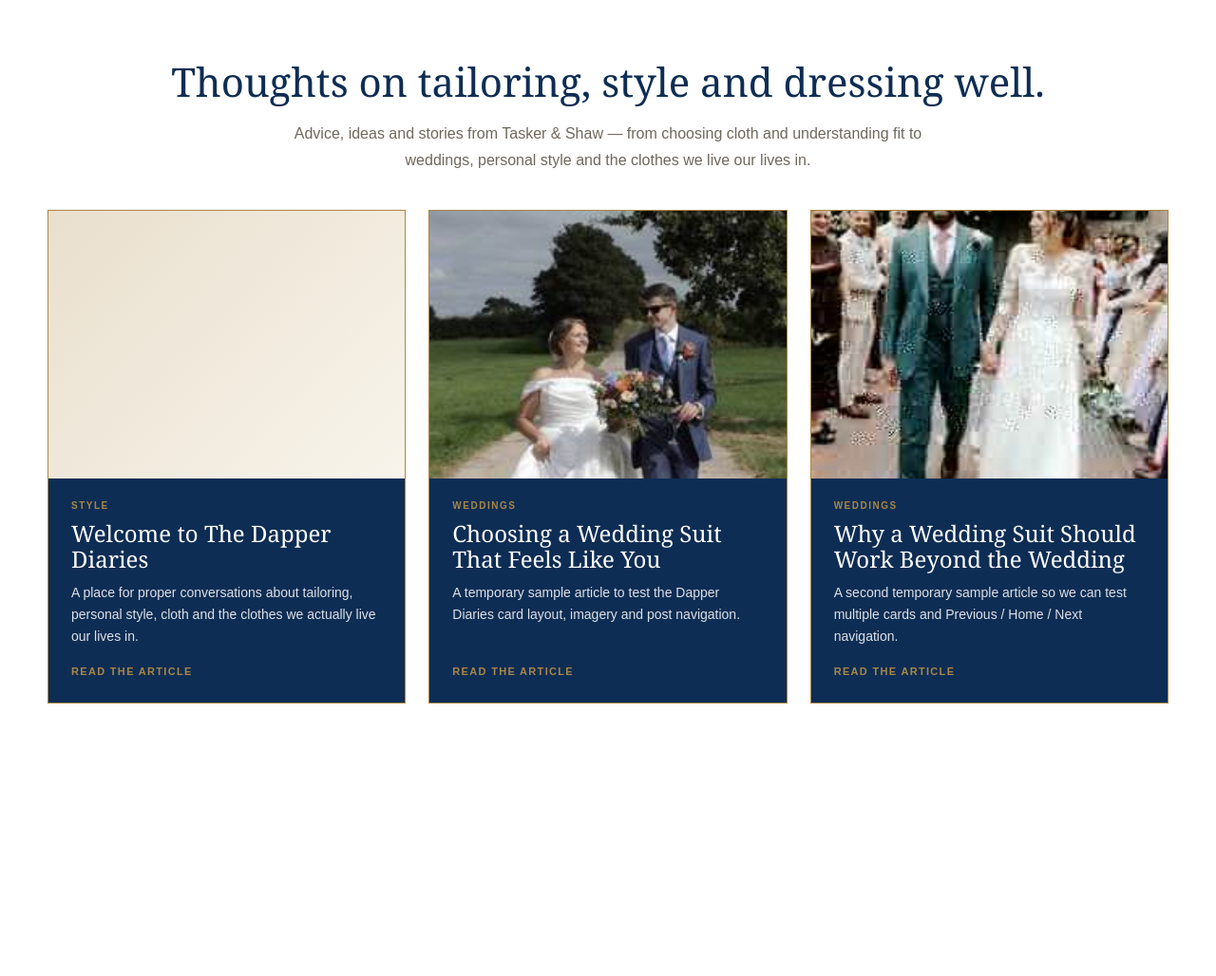
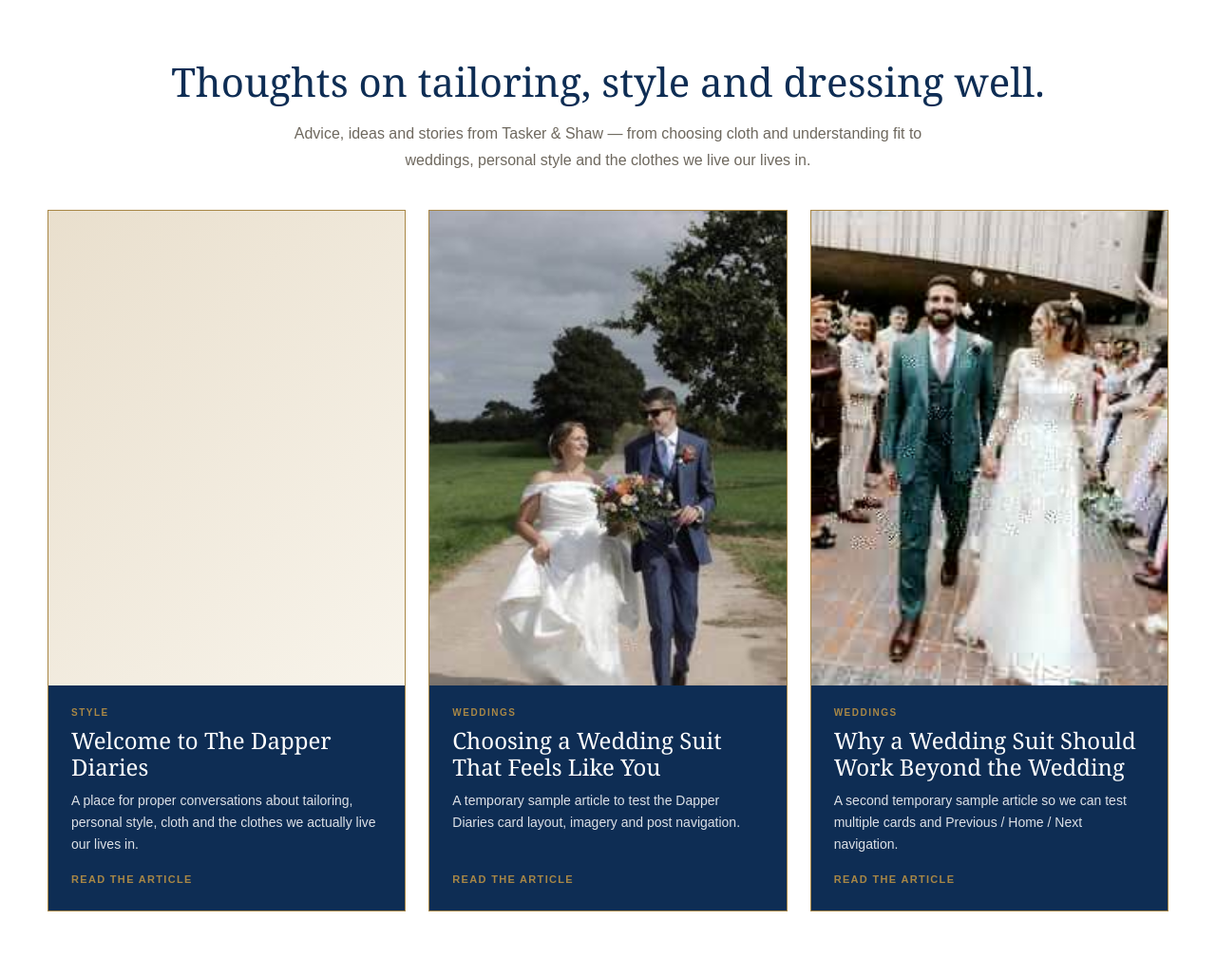
Before and after one commit to taskerandshaw/Dapper-Diaries, a Jekyll site: the page built from index.html, in a window 1280 px wide. Shown: the whole page at 95% size. Built offline with Jekyll 4.4.1, drawn with Linux system fonts in a browser that asks for light colours; before the commit the page ends 900 px from its top, so only the background shows below that.

Commit message:
Use portrait 3-4 blog card images

```diff
--- a/assets/css/style.css
+++ b/assets/css/style.css
@@ -91,7 +91,7 @@
 }
 .card-image{
   display:block;
-  aspect-ratio:4/3;
+  aspect-ratio:3/4;
   background:linear-gradient(135deg,#e9dfcd,#f8f4eb);
   overflow:hidden;
 }
```
